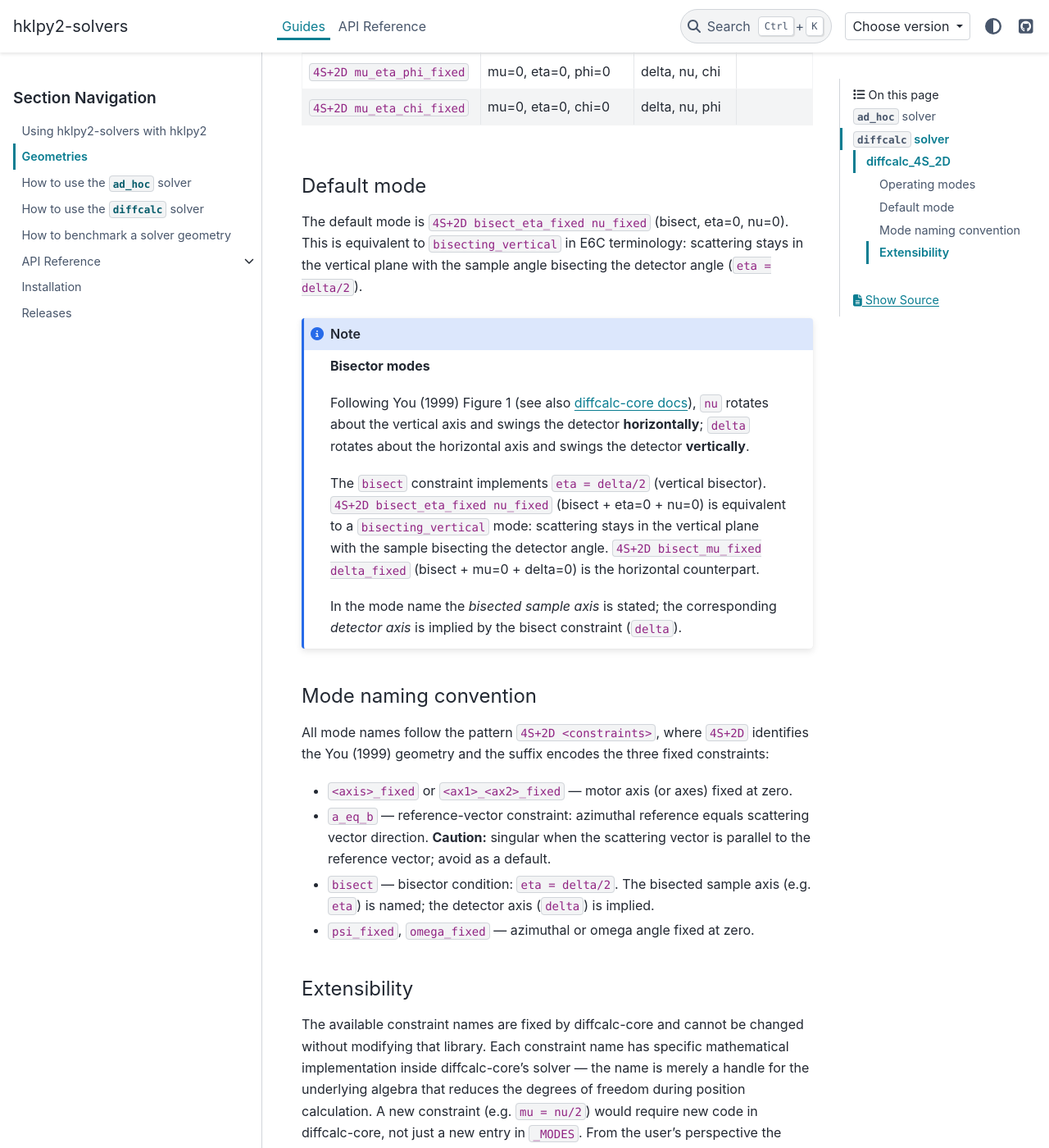
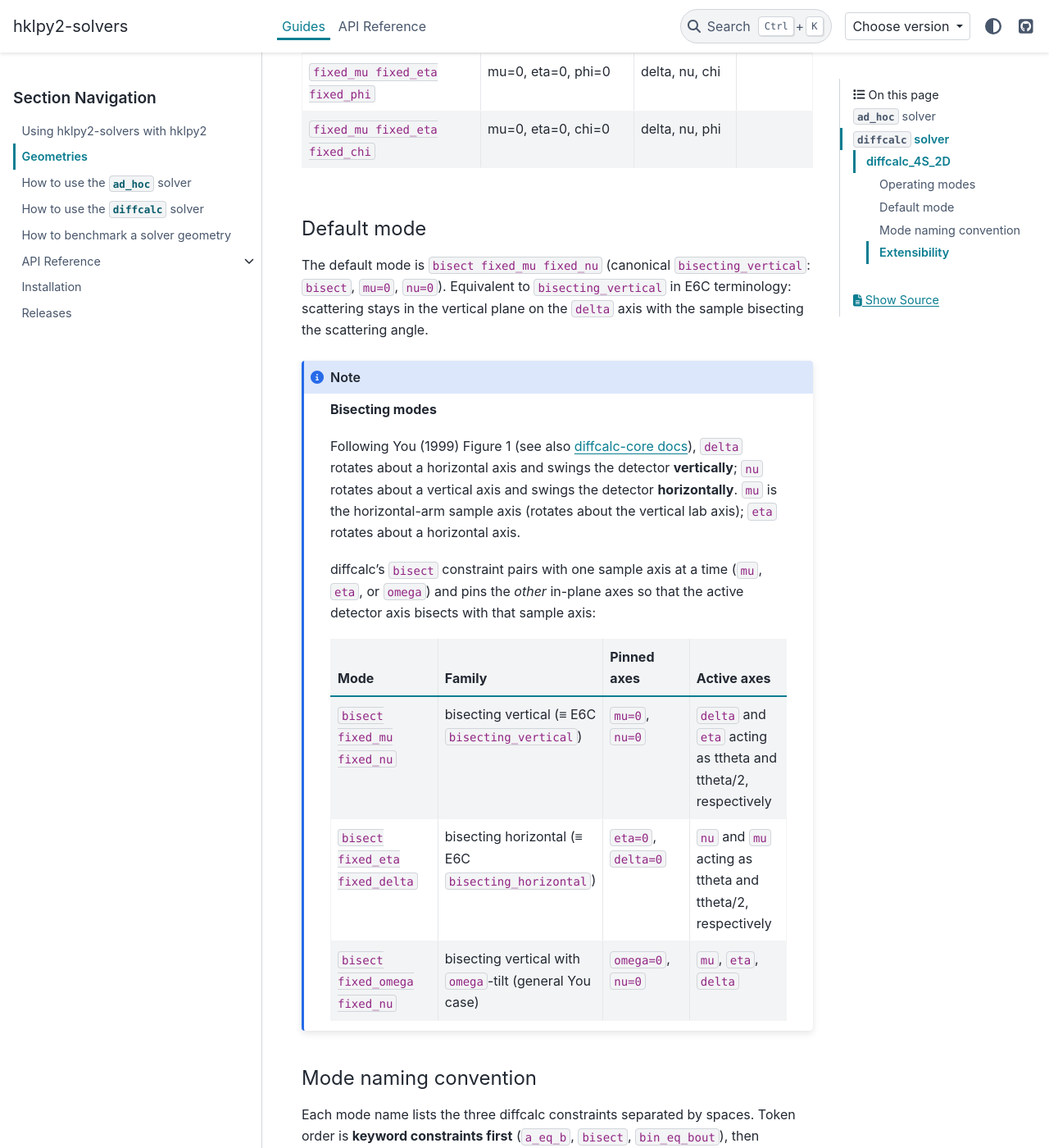
Before and after one commit to prjemian/hklpy2_solvers, a Sphinx documentation site: the page built from docs/source/geometries.rst, in a window 1280 px wide and 1400 px high, scrolled down 15518 px. Shown: the whole window at 82% size. Built offline with Sphinx 7.4.7 and the PyData theme 0.15.4, drawn with Linux system fonts in a browser that asks for light colours; pages that are not in the unit, such as notebooks, are missing from menus; some of the changed text lies outside the part shown.

Commit message:
docs #97 rename diffcalc mode literals and document new conventions
Update geometries.rst with the renamed mode table, the new bisect
table (vertical/horizontal/omega-tilt) showing the canonical
pinned/active-axis pairings, and a rewritten naming-convention
section.  Update guide_diffcalc.rst with the new default mode
and a Cross-reference to common conventions section mapping the
diffcalc vocabulary onto bisecting_vertical / lifting_detector_<axis>
/ double_diffraction.  Update howto_benchmark.rst sample output
and the diffcalc_4s_2d.yml preset key.

Bisecting prose standardised on the project-wide "bisecting"
gerund.  The two true bisecting modes (vertical, horizontal) note
that their active axes act as ttheta and ttheta/2.

Agent: OpenCode (argo/claudeopus47)

```diff
--- a/docs/source/_static/diffcalc_4s_2d.yml
+++ b/docs/source/_static/diffcalc_4s_2d.yml
@@ -190,4 +190,4 @@ beam:
   energy_units: keV
   wavelength_units: angstrom
 presets:
-  4S+2D mu_chi_phi_fixed: {}
+  fixed_mu fixed_chi fixed_phi: {}
--- a/docs/source/geometries.rst
+++ b/docs/source/geometries.rst
@@ -741,7 +741,7 @@ H. You, *J. Appl. Cryst.* **32**, 614 (1999) six-circle geometry.
    * - Pseudo axes
      - ``h``, ``k``, ``l``
    * - Default mode
-     - ``4S+2D bisect_eta_fixed nu_fixed``
+     - ``bisect fixed_mu fixed_nu``
 
 Operating modes
 ^^^^^^^^^^^^^^^
@@ -760,95 +760,95 @@ remaining axes are held constant (``axes_c``, derived by hklpy2).
      - Fixed constraints
      - writable(s)
      - extra(s)
-   * - ``4S+2D mu_fixed a_eq_b delta_fixed``
+   * - ``a_eq_b fixed_delta fixed_mu``
      - delta=0, a_eq_b, mu=0
      - nu, eta, chi, phi
      -
-   * - ``4S+2D mu_fixed a_eq_b nu_fixed``
+   * - ``a_eq_b fixed_nu fixed_mu``
      - nu=0, a_eq_b, mu=0
      - delta, eta, chi, phi
      -
-   * - ``4S+2D eta_fixed a_eq_b delta_fixed``
+   * - ``a_eq_b fixed_delta fixed_eta``
      - delta=0, a_eq_b, eta=0
      - mu, nu, chi, phi
      -
-   * - ``4S+2D phi_fixed psi_fixed nu_fixed``
+   * - ``fixed_nu fixed_psi fixed_phi``
      - nu=0, psi=0, phi=0
      - mu, delta, eta, chi
      -
-   * - ``4S+2D chi_phi_fixed delta_fixed``
+   * - ``fixed_delta fixed_chi fixed_phi``
      - delta=0, chi=0, phi=0
      - mu, nu, eta
      -
-   * - ``4S+2D mu_eta_fixed delta_fixed``
+   * - ``fixed_delta fixed_mu fixed_eta``
      - delta=0, mu=0, eta=0
      - nu, chi, phi
      -
-   * - ``4S+2D mu_phi_fixed delta_fixed``
+   * - ``fixed_delta fixed_mu fixed_phi``
      - delta=0, mu=0, phi=0
      - nu, eta, chi
      -
-   * - ``4S+2D mu_chi_fixed nu_fixed``
+   * - ``fixed_nu fixed_mu fixed_chi``
      - nu=0, mu=0, chi=0
      - delta, eta, phi
      -
-   * - ``4S+2D eta_phi_fixed nu_fixed``
+   * - ``fixed_nu fixed_eta fixed_phi``
      - nu=0, eta=0, phi=0
      - mu, delta, chi
      -
-   * - ``4S+2D eta_chi_fixed nu_fixed``
+   * - ``fixed_nu fixed_eta fixed_chi``
      - nu=0, eta=0, chi=0
      - mu, delta, phi
      -
-   * - ``4S+2D bisect_mu_fixed delta_fixed``
-     - delta=0, bisect, mu=0
-     - nu, eta, chi, phi
+   * - ``bisect fixed_mu fixed_nu``
+     - bisect, mu=0, nu=0
+     - delta, eta, chi, phi
      -
-   * - ``4S+2D bisect_eta_fixed nu_fixed``
-     - nu=0, bisect, eta=0
-     - mu, delta, chi, phi
+   * - ``bisect fixed_eta fixed_delta``
+     - bisect, eta=0, delta=0
+     - mu, nu, chi, phi
      -
-   * - ``4S+2D bisect_omega_fixed nu_fixed``
-     - nu=0, bisect, omega=0
+   * - ``bisect fixed_omega fixed_nu``
+     - bisect, omega=0, nu=0
      - mu, delta, eta, chi, phi
      -
-   * - ``4S+2D chi_phi_fixed a_eq_b``
+   * - ``a_eq_b fixed_chi fixed_phi``
      - a_eq_b, chi=0, phi=0
      - mu, delta, nu, eta
      -
-   * - ``4S+2D chi_eta_fixed a_eq_b``
+   * - ``a_eq_b fixed_chi fixed_eta``
      - a_eq_b, chi=0, eta=0
      - mu, delta, nu, phi
      -
-   * - ``4S+2D chi_mu_fixed a_eq_b``
+   * - ``a_eq_b fixed_chi fixed_mu``
      - a_eq_b, chi=0, mu=0
      - delta, nu, eta, phi
      -
-   * - ``4S+2D mu_eta_fixed a_eq_b``
+   * - ``a_eq_b fixed_mu fixed_eta``
      - a_eq_b, mu=0, eta=0
      - delta, nu, chi, phi
      -
-   * - ``4S+2D mu_phi_fixed a_eq_b``
+   * - ``a_eq_b fixed_mu fixed_phi``
      - a_eq_b, mu=0, phi=0
      - delta, nu, eta, chi
      -
-   * - ``4S+2D eta_phi_fixed a_eq_b``
+   * - ``a_eq_b fixed_eta fixed_phi``
      - a_eq_b, eta=0, phi=0
      - mu, delta, nu, chi
      -
-   * - ``4S+2D eta_chi_phi_fixed``
+   * - ``fixed_eta fixed_chi fixed_phi``
      - eta=0, chi=0, phi=0
      - mu, delta, nu
      -
-   * - ``4S+2D mu_chi_phi_fixed``
+   * - ``fixed_mu fixed_chi fixed_phi``
      - mu=0, chi=0, phi=0
      - delta, nu, eta
      -
-   * - ``4S+2D mu_eta_phi_fixed``
+   * - ``fixed_mu fixed_eta fixed_phi``
      - mu=0, eta=0, phi=0
      - delta, nu, chi
      -
-   * - ``4S+2D mu_eta_chi_fixed``
+   * - ``fixed_mu fixed_eta fixed_chi``
      - mu=0, eta=0, chi=0
      - delta, nu, phi
      -
@@ -856,45 +856,77 @@ remaining axes are held constant (``axes_c``, derived by hklpy2).
 Default mode
 ^^^^^^^^^^^^
 
-The default mode is ``4S+2D bisect_eta_fixed nu_fixed`` (bisect,
-eta=0, nu=0).  This is equivalent to ``bisecting_vertical`` in E6C
-terminology: scattering stays in the vertical plane with the sample
-angle bisecting the detector angle (``eta = delta/2``).
+The default mode is ``bisect fixed_mu fixed_nu`` (canonical
+``bisecting_vertical``: ``bisect``, ``mu=0``, ``nu=0``).
+Equivalent to ``bisecting_vertical`` in E6C terminology: scattering
+stays in the vertical plane on the ``delta`` axis with the sample
+bisecting the scattering angle.
 
-.. note:: **Bisector modes**
+.. note:: **Bisecting modes**
 
    Following You (1999) Figure 1 (see also
    `diffcalc-core docs <https://diffcalc-core.readthedocs.io>`_),
-   ``nu`` rotates about the vertical axis and swings the detector
-   **horizontally**; ``delta`` rotates about the horizontal axis and swings
-   the detector **vertically**.
+   ``delta`` rotates about a horizontal axis and swings the detector
+   **vertically**; ``nu`` rotates about a vertical axis and swings the
+   detector **horizontally**.  ``mu`` is the horizontal-arm sample
+   axis (rotates about the vertical lab axis); ``eta`` rotates about a
+   horizontal axis.
 
-   The ``bisect`` constraint implements ``eta = delta/2`` (vertical
-   bisector).  ``4S+2D bisect_eta_fixed nu_fixed`` (bisect + eta=0 +
-   nu=0) is equivalent to a ``bisecting_vertical`` mode: scattering
-   stays in the vertical plane with the sample bisecting the detector
-   angle.  ``4S+2D bisect_mu_fixed delta_fixed`` (bisect + mu=0 +
-   delta=0) is the horizontal counterpart.
+   diffcalc's ``bisect`` constraint pairs with one sample axis at a
+   time (``mu``, ``eta``, or ``omega``) and pins the *other*
+   in-plane axes so that the active detector axis bisects with that
+   sample axis:
 
-   In the mode name the *bisected sample axis* is stated; the
-   corresponding *detector axis* is implied by the bisect constraint
-   (``delta``).
+   .. list-table::
+      :header-rows: 1
+      :widths: 30 20 25 25
+
+      * - Mode
+        - Family
+        - Pinned axes
+        - Active axes
+      * - ``bisect fixed_mu fixed_nu``
+        - bisecting vertical (≡ E6C ``bisecting_vertical``)
+        - ``mu=0``, ``nu=0``
+        - ``delta`` and ``eta`` acting as ttheta and ttheta/2,
+          respectively
+      * - ``bisect fixed_eta fixed_delta``
+        - bisecting horizontal (≡ E6C ``bisecting_horizontal``)
+        - ``eta=0``, ``delta=0``
+        - ``nu`` and ``mu`` acting as ttheta and ttheta/2,
+          respectively
+      * - ``bisect fixed_omega fixed_nu``
+        - bisecting vertical with ``omega``-tilt (general You case)
+        - ``omega=0``, ``nu=0``
+        - ``mu``, ``eta``, ``delta``
 
 Mode naming convention
 ^^^^^^^^^^^^^^^^^^^^^^
 
-All mode names follow the pattern ``4S+2D <constraints>``, where ``4S+2D``
-identifies the You (1999) geometry and the suffix encodes the three fixed
-constraints:
+Each mode name lists the three diffcalc constraints separated by
+spaces.  Token order is **keyword constraints first**
+(``a_eq_b``, ``bisect``, ``bin_eq_bout``), then ``fixed_<axis>``
+tokens.  For all-``fixed_*`` modes the conventional order is
+**detector → sample(s)**.
 
-- ``<axis>_fixed`` or ``<ax1>_<ax2>_fixed`` — motor axis (or axes) fixed at
-  zero.
+- ``fixed_<axis>`` — that axis or pseudo-angle is pinned at ``0``.
+  Applies to detector axes (``delta``, ``nu``), reference angles
+  (``psi``), and sample axes (``mu``, ``eta``, ``chi``, ``phi``,
+  ``omega``).
 - ``a_eq_b`` — reference-vector constraint: azimuthal reference equals
   scattering vector direction.  **Caution:** singular when the scattering
   vector is parallel to the reference vector; avoid as a default.
-- ``bisect`` — bisector condition: ``eta = delta/2``.  The bisected sample
-  axis (e.g. ``eta``) is named; the detector axis (``delta``) is implied.
-- ``psi_fixed``, ``omega_fixed`` — azimuthal or omega angle fixed at zero.
+- ``bin_eq_bout`` — reference constraint: incidence equals exit angle.
+- ``bisect`` — sample bisector condition (one of three diffcalc
+  variants, see "Bisector modes" above).
+
+For example, ``bisect fixed_mu fixed_nu`` encodes
+``{bisect: True, mu: 0, nu: 0}`` and ``a_eq_b fixed_delta fixed_mu``
+encodes ``{a_eq_b: True, delta: 0, mu: 0}``.  See the
+:ref:`guide_diffcalc` "Cross-reference to common conventions" section
+for a mapping between these names and the
+``bisecting_vertical`` / ``lifting_detector_<axis>`` / ``double_diffraction``
+vocabulary used by other solvers.
 
 Extensibility
 ^^^^^^^^^^^^^
--- a/docs/source/guide_diffcalc.rst
+++ b/docs/source/guide_diffcalc.rst
@@ -69,14 +69,73 @@ Calculate the UB matrix
 Choose an operating mode
 ------------------------
 
-The default mode is ``4S+2D bisect_eta_fixed nu_fixed`` (vertical
-bisector: ``eta = delta/2``, eta=0, nu=0).  To change it:
+The default mode is ``bisect fixed_mu fixed_nu`` (canonical
+``bisecting_vertical``: ``mu=0``, ``nu=0``; ``delta`` and ``eta`` acting as
+ttheta and ttheta/2, respectively).  To choose a different mode:
 
 .. code-block:: python
 
-   psic.core.mode = "4S+2D mu_chi_phi_fixed"
+   psic.core.mode = "fixed_mu fixed_chi fixed_phi"
 
 See :ref:`geometry.diffcalc_4S_2D` for the full list of 23 modes.
+
+Cross-reference to common conventions
+-------------------------------------
+
+Mode names use diffcalc's constraint vocabulary directly
+(``fixed_<axis>``, ``bisect``, ``a_eq_b``, …) rather than the
+``bisecting_vertical`` / ``lifting_detector_<axis>`` /
+``double_diffraction`` vocabulary used by ``hkl_soleil`` and
+``ad_hoc`` solvers.  The table below maps the most common
+conventions onto the equivalent diffcalc mode:
+
+.. list-table::
+   :header-rows: 1
+   :widths: 35 35 30
+
+   * - Common-convention name
+     - Equivalent diffcalc mode
+     - Notes
+   * - ``bisecting_vertical``
+     - ``bisect fixed_mu fixed_nu``
+     - Vertical bisector: ``mu=0``, ``nu=0``.  ``delta`` swings the
+       detector vertically; ``eta`` is the bisecting sample axis.
+       Default.
+   * - ``bisecting_horizontal``
+     - ``bisect fixed_eta fixed_delta``
+     - Horizontal bisector: ``eta=0``, ``delta=0``.  ``nu`` swings
+       the detector horizontally; ``mu`` is the bisecting sample axis.
+   * - ``lifting_detector_mu``
+     - ``fixed_eta fixed_chi fixed_phi``
+     - All three sample-stage axes other than ``mu`` are pinned;
+       ``mu``, ``delta``, ``nu`` move.
+   * - ``lifting_detector_eta``
+     - ``fixed_mu fixed_chi fixed_phi``
+     - Equivalent of E6C ``lifting_detector_omega`` (diffcalc's
+       ``eta`` is the same physical axis as ``hkl_soleil``'s
+       ``omega``).
+   * - ``lifting_detector_phi``
+     - ``fixed_mu fixed_eta fixed_chi``
+     - Sample ``phi`` carries the motion together with the detector.
+   * - ``constant_chi`` / ``constant_phi``
+     - 2-sample-fixed modes such as ``fixed_delta fixed_chi fixed_phi``
+     - Pick the ``fixed_*`` mode whose suffix names the two sample
+       axes you want held constant plus the desired pinned detector.
+   * - ``double_diffraction``
+     - n/a in diffcalc-core
+     - diffcalc-core does not implement a double-diffraction
+       constraint; use the ``ad_hoc`` or ``hkl_soleil`` solvers for
+       that engine.
+   * - ``psi_constant``
+     - ``fixed_nu fixed_psi fixed_phi``
+     - Reference-azimuth pinned to a fixed value (here 0).
+
+The diffcalc constraint categories are documented in
+:class:`diffcalc.hkl.constraints.Constraints` (see the
+`diffcalc-core documentation <https://diffcalc-core.readthedocs.io>`_).
+A valid combination is **at most one** detector constraint, **at
+most one** reference constraint, and **one to three** sample
+constraints, totalling three constraints overall.
 
 Compute motor positions (forward)
 ---------------------------------
@@ -130,7 +189,7 @@ Available geometries at a glance
    * - :ref:`diffcalc_4S_2D <geometry.diffcalc_4S_2D>`
      - mu, delta, nu, eta, chi, phi
      - 23
-     - 4S+2D bisect_eta_fixed nu_fixed
+     - bisect fixed_mu fixed_nu
 
 .. seealso::
 
--- a/docs/source/howto_benchmark.rst
+++ b/docs/source/howto_benchmark.rst
@@ -72,7 +72,7 @@ Example output::
    Diffractometer benchmark
      solver:     diffcalc
      geometry:   diffcalc_4S_2D
-     mode:       4S+2D bisect_eta_fixed nu_fixed
+     mode:       bisect fixed_mu fixed_nu
      wavelength: 1.54
      calls:      500
 
```
